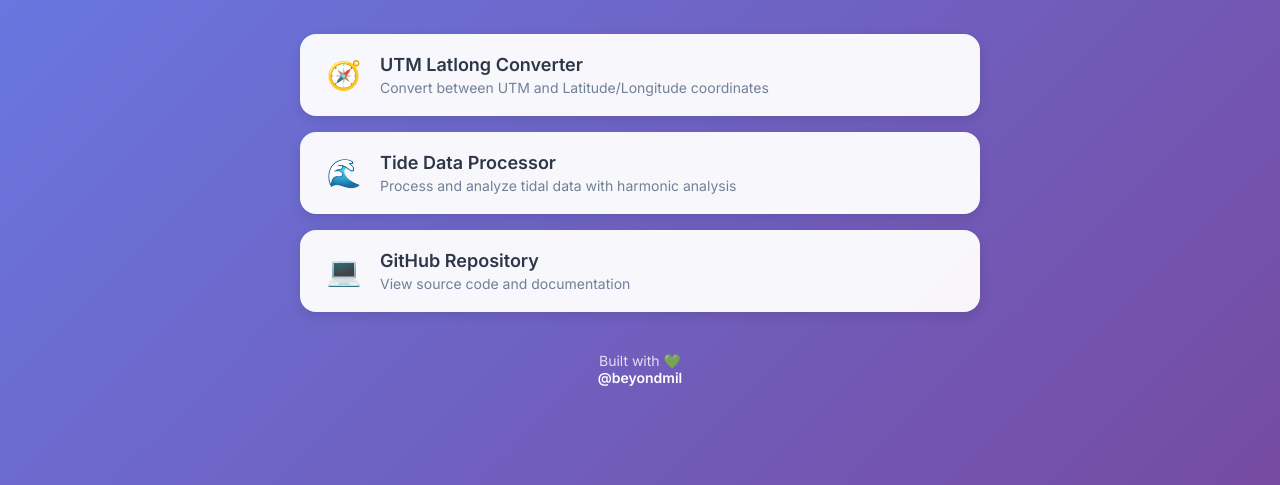
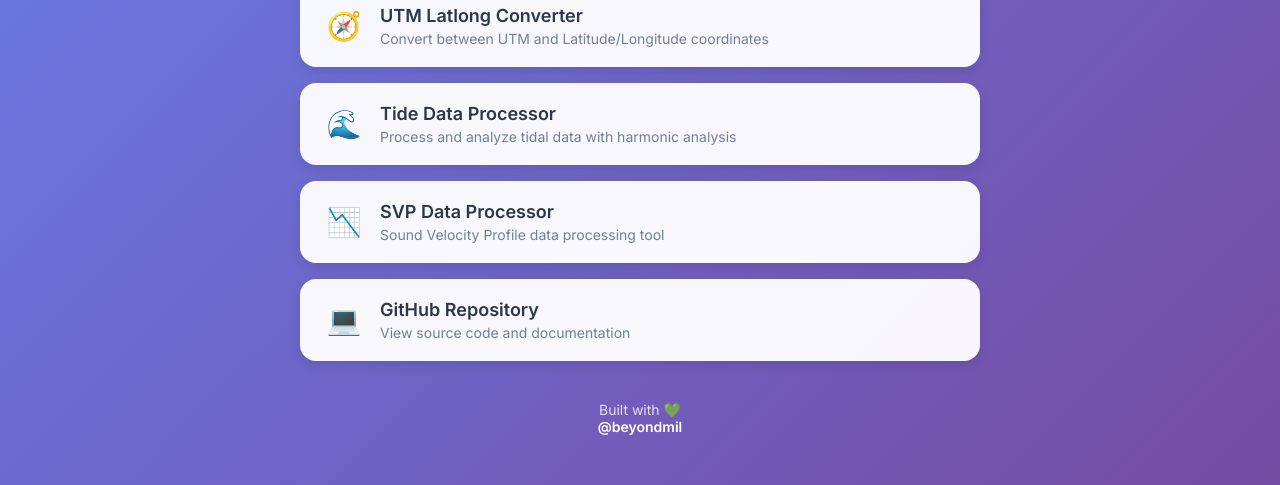
Before and after one commit to beyondmil-apps/beyondmil-apps.github.io, a plain HTML site: page index.html in a window 1280 px wide. Shown: the part 315-800 px from the top of the page. Drawn offline with Linux system fonts and the light colour scheme.

Commit message:
Add SVP Data Processor link to index.html

```diff
--- a/index.html
+++ b/index.html
@@ -188,6 +188,14 @@
                 </div>
             </a>
 
+            <a href="https://beyondmil.github.io/svp-processor/" class="link-card">
+                <div class="link-icon">📉</div>
+                <div class="link-content">
+                    <div class="link-title">SVP Data Processor</div>
+                    <div class="link-description">Sound Velocity Profile data processing tool</div>
+                </div>
+            </a>
+
             <a href="https://github.com/beyondmil" class="link-card">
                 <div class="link-icon">💻</div>
                 <div class="link-content">
```
